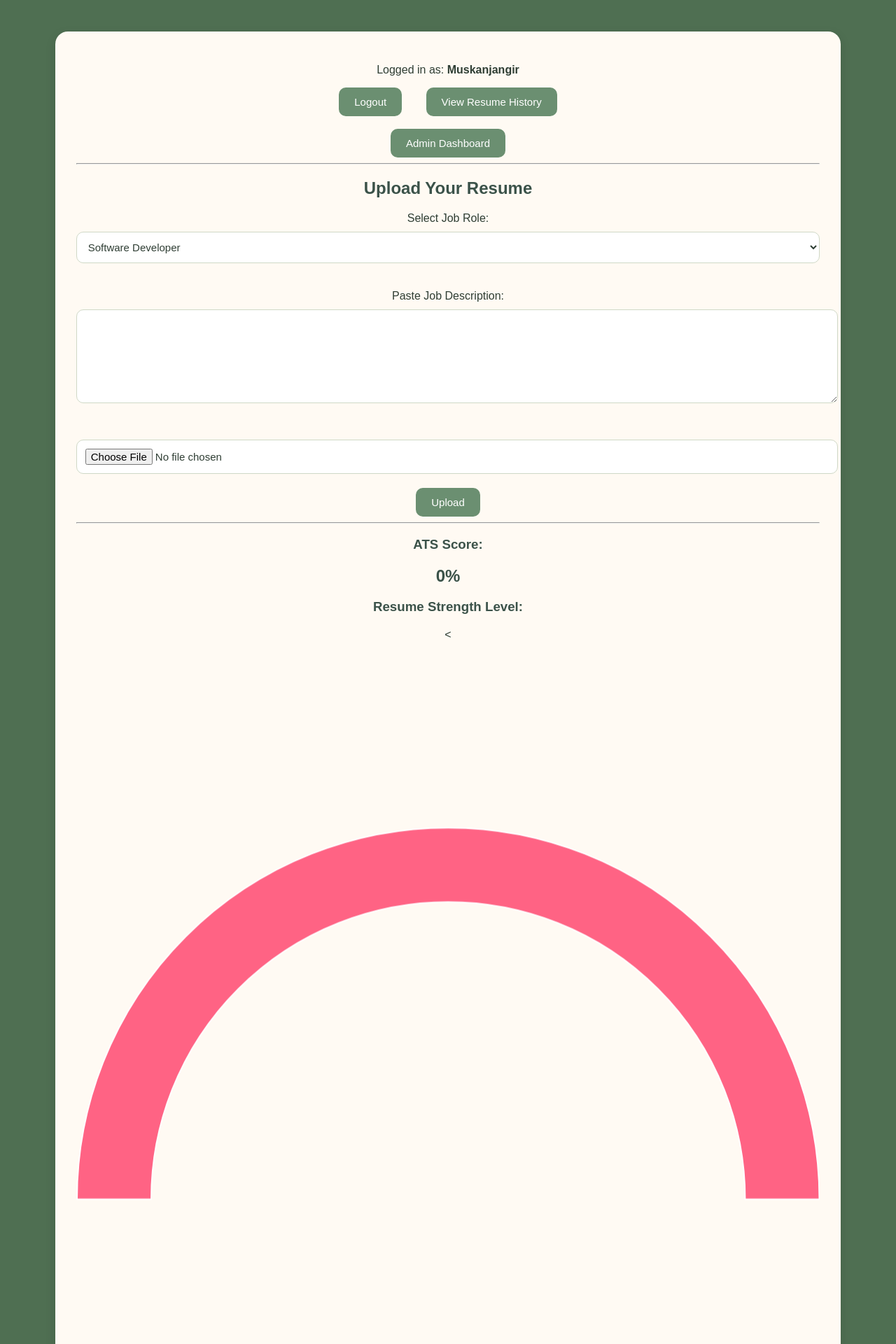
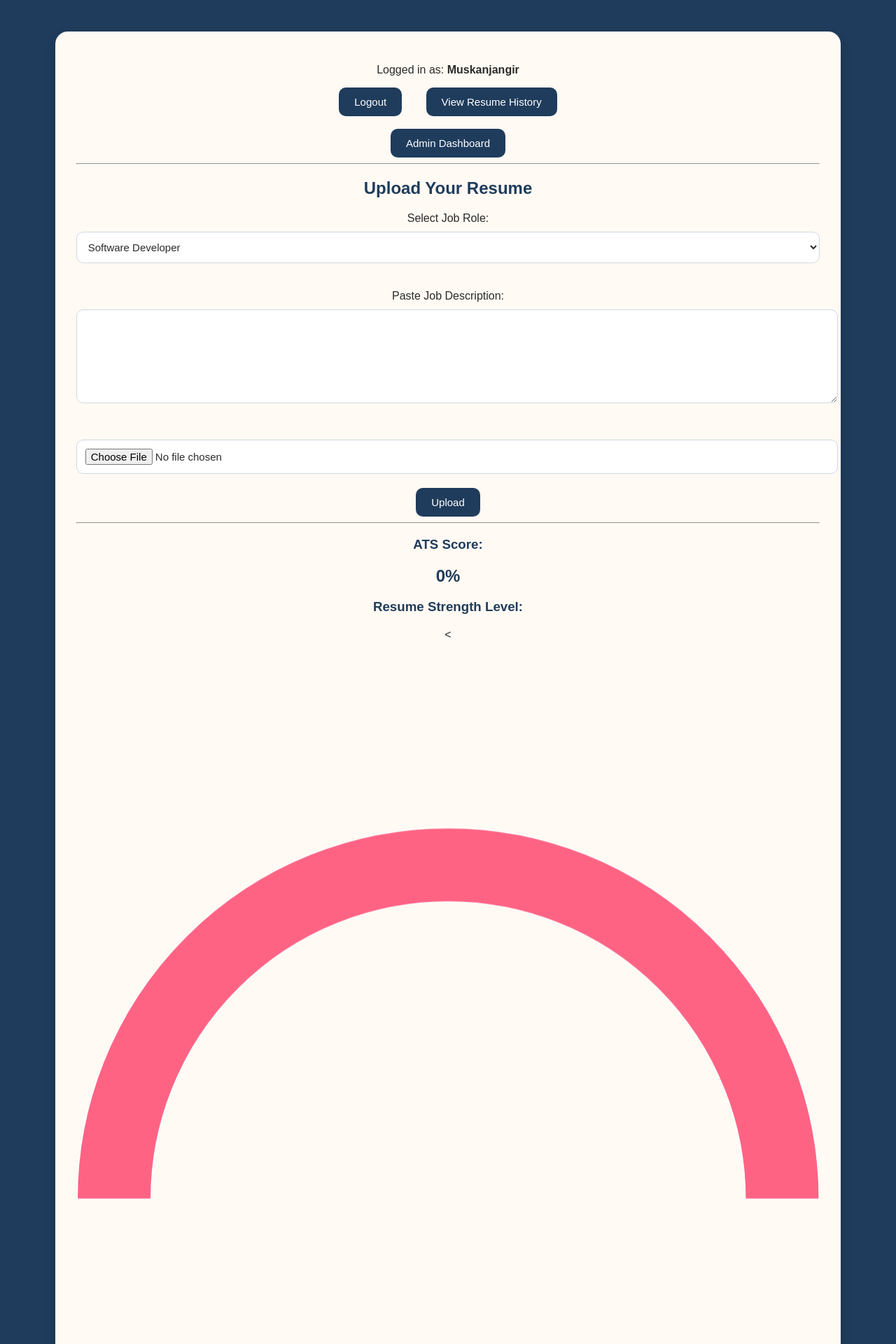
Before and after one commit to muskanjangir0707/resume-analyzer, a Flask app: page / in a window 1280 px wide. Shown: the top 1920 px of the page at 70% size. Run offline with Flask 3, Linux system fonts and the light colour scheme; a user stored in the database is signed in.

Commit message:
Updated UI design

```diff
--- a/static/style.css
+++ b/static/style.css
@@ -7,7 +7,7 @@
     margin: 0;
     padding: 0;
 
-    color: #2f3e34;
+    color: #2b2b2b;
 }
 
 
@@ -15,13 +15,13 @@
 
 .navbar {
 
-    background-color: #4f6f52;
+    background-color: #1f3c5c;
 
     padding: 15px;
 
     text-align: center;
 
-    box-shadow: 0px 2px 8px rgba(0,0,0,0.15);
+    box-shadow: 0px 2px 10px rgba(0,0,0,0.15);
 }
 
 .navbar a {
@@ -39,7 +39,7 @@
 
 .navbar a:hover {
 
-    color: #d8e3d2;
+    color: #d8e3ec;
 }
 
 
@@ -69,11 +69,11 @@
 
     text-align: center;
 
-    color: #3b5249;
+    color: #1f3c5c;
 }
 
 
-/* FORM ELEMENTS */
+/* FORMS */
 
 form {
 
@@ -94,13 +94,13 @@
 
     border-radius: 10px;
 
-    border: 1px solid #cfd8c6;
+    border: 1px solid #cfd8e3;
 
     background: white;
 
     font-size: 15px;
 
-    color: #2f3e34;
+    color: #2b2b2b;
 }
 
 
@@ -108,7 +108,7 @@
 
 button {
 
-    background: #6b8f71;
+    background: #1f3c5c;
 
     color: white;
 
@@ -127,7 +127,7 @@
 
 button:hover {
 
-    background: #4f6f52;
+    background: #3e5c76;
 
     transform: scale(1.05);
 }
@@ -162,11 +162,11 @@
 
     text-align: center;
 
-    border: 1px solid #dce5d5;
+    border: 1px solid #dde5ec;
 }
 
 
-/* TABLE */
+/* TABLES */
 
 table {
 
@@ -181,7 +181,7 @@
 
 table th {
 
-    background: #6b8f71;
+    background: #1f3c5c;
 
     color: white;
 
@@ -198,13 +198,13 @@
 }
 
 
-/* RESUME TEXT BOX */
+/* RESUME TEXT */
 
 .resume-box {
 
     white-space: pre-wrap;
 
-    border: 1px solid #dce5d5;
+    border: 1px solid #dde5ec;
 
     padding: 15px;
 
@@ -218,7 +218,7 @@
 }
 
 
-/* CHART SECTION */
+/* CHART */
 
 .chart-box {
 
@@ -230,7 +230,7 @@
 }
 
 
-/* LOGIN & REGISTER */
+/* LOGIN + REGISTER */
 
 .auth-box {
 
@@ -256,22 +256,22 @@
 
     text-decoration: none;
 
-    color: #4f6f52;
+    color: #1f3c5c;
 
     font-weight: bold;
 }
 
 a:hover {
 
-    color: #6b8f71;
+    color: #3e5c76;
 }
 
 
-/* SKILL HIGHLIGHT */
+/* HIGHLIGHT */
 
 mark {
 
-    background-color: #d8e3d2;
+    background-color: #d8e3ec;
 
     padding: 2px 5px;
 
@@ -279,7 +279,7 @@
 }
 
 
-/* MOBILE RESPONSIVE */
+/* MOBILE */
 
 @media (max-width: 768px) {
 
```
